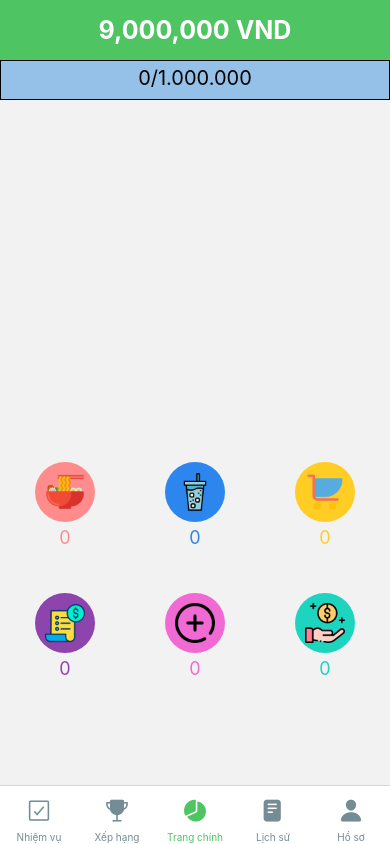
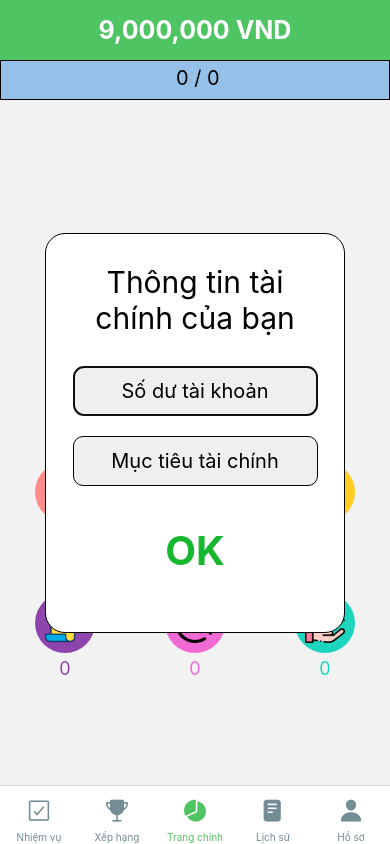
Before and after one commit to GrampHoang/BKudget, a React Native app: screen /Home in a window 390 px wide. Built offline with nearby package versions, Linux system fonts and the light colour scheme; some icons are missing.

Commit message:
save goal amount

```diff
--- a/components/HomeScreen/style.js
+++ b/components/HomeScreen/style.js
@@ -37,6 +37,7 @@ const styles = StyleSheet.create({
     modalTitle: {
       fontSize: 30,
       margin: 20,
+      textAlign: "center",
     },
     buttontextStyle: {
       color: '#16B830',
--- a/components/Utils/checkFirstLaunch.js
+++ b/components/Utils/checkFirstLaunch.js
@@ -1,14 +1,13 @@
 import AsyncStorage from '@react-native-async-storage/async-storage';
 
-const HAS_LAUNCHED = 'hasLaunched';
-
 function setAppLaunched() {
-  AsyncStorage.setItem(HAS_LAUNCHED, 'true');
+  AsyncStorage.setItem('@First_use', 'true');
 }
 
 export default async function checkIfFirstLaunch() {
   try {
-    const hasLaunched = await AsyncStorage.getItem(HAS_LAUNCHED);
+    const hasLaunched = await AsyncStorage.getItem('@First_use');
+    console.log(hasLaunched)
     if (hasLaunched === null) {
       setAppLaunched();
       return true;
--- /dev/null
+++ b/components/Utils/moneyFormat.js
@@ -0,0 +1,3 @@
+export function format (value) {
+    return value.toString().replace(/\B(?=(\d{3})+(?!\d))/g, ",")
+}
--- a/data/financeData.js
+++ b/data/financeData.js
@@ -1,4 +1,5 @@
 import {categoriesData } from './category';
+import AsyncStorage from '@react-native-async-storage/async-storage';
 
 export function updateData(id, amount, des) {
     categoriesData[id].expenses += amount;
@@ -11,3 +12,16 @@ export function storeData() {
 export function getCategoryData() {
 
 }
+
+export function totalExpense() {
+    return -categoriesData.slice(0,-1).reduce((a, b) => a + b.expense, 0) + categoriesData.slice(-1)[0].expense;
+}
+
+export async function saveFinanceInit(balance, goal) {
+    try {
+      await AsyncStorage.setItem('@Balance', balance)
+      await AsyncStorage.setItem('@Goal', goal)
+    } catch (e) {
+      // saving error
+    }
+}
--- a/screens/HomeScreen.js
+++ b/screens/HomeScreen.js
@@ -1,6 +1,6 @@
 import { StyleSheet, Text, View, FlatList, TouchableOpacity, Image, Modal, Pressable, TextInput} from 'react-native';
 import Header from '../components/Header.js';
-import React from 'react';
+import React, {useState, useEffect} from 'react';
 import { VictoryPie, VictoryLabel } from 'victory-native';
 import {Svg} from 'react-native-svg';
 import AsyncStorage from '@react-native-async-storage/async-storage';
@@ -8,26 +8,50 @@ import styles from '../components/HomeScreen/style.js';
 
 import {categoriesData } from '../data/category.js';
 import { COLORS } from '../constants/themes.js';
+import {totalExpense, saveFinanceInit} from '../data/financeData.js';
+import {format} from '../components/Utils/moneyFormat.js'
+import {checkIfFirstLaunch} from '../components/Utils/checkFirstLaunch.js'
 
 //
 
 
 const HomeScreen = ({navigation}) => {
 
-  const [categories, setCategories] = React.useState(categoriesData)
-  const [modalVisible, setModalVisible] = React.useState(false);
-  const [goalVisible, setGoalVisible] = React.useState(false);
-  const [categoryID, setCategoryID] = React.useState(0);
+  const [categories, setCategories] = useState(categoriesData)
+  const [modalVisible, setModalVisible] = useState(false);
+  const [goalVisible, setGoalVisible] = useState(false);
+  const [goal, setGoal] = useState('0');
+  const [balance, setBalance] = useState('0');
+  const [categoryID, setCategoryID] = useState(0);
+  const [total, setTotal] = useState(totalExpense())
 
-  function setGoal() {
-    const firstLaunch = async () => {
-      try {
-        return await AsyncStorage.getItem(FIRST_LAUNCHED)
-      } catch(e) {}
+  useEffect(() => {
+    firstInit()
+    getData()
+  }, []);
+
+  async function getData() {
+    try {
+      const b = await AsyncStorage.getItem('@Balance')
+      const g = await AsyncStorage.getItem('@Goal')
+      if(b !== null && g !== null) {
+        setBalance(b)
+        setGoal(g)
+      }
+    } catch(e) {
+      // error reading value
     }
-    if (firstLaunch === 'true')
-    {
-      setGoalVisible(true);
+  }
+
+  async function firstInit() {
+    try {
+      const firstLaunched = await AsyncStorage.getItem('@FirstUse');
+      if(firstLaunched === null) {
+        AsyncStorage.setItem('@FirstUse', 'false');
+        setGoalVisible(true)
+      }
+    } catch(e) {
+      // error reading value
     }
   }
 
@@ -123,8 +147,8 @@ const HomeScreen = ({navigation}) => {
     );
   }
 
-  const [amount, setAmount] = React.useState(0);
-  const [des, setDes] = React.useState('');
+  const [amount, setAmount] = useState(0);
+  const [des, setDes] = useState('');
   const handleAddExpense = () => {
 
   }
@@ -142,16 +166,23 @@ const HomeScreen = ({navigation}) => {
         >
           <View style={styles.centeredView}>
             <View style={styles.modalView}>
-              <Text style={styles.modalTitle}>Nhập mục tiêu tài chính của bạn</Text>
+              <Text style={styles.modalTitle}>Thông tin tài chính của bạn</Text>
               <TextInput
-                placeholder="Số tiền"
+                placeholder="Số dư tài khoản"
                 style = {styles.input}
                 keyboardType = "numeric"
-                onChangeText={newText => setAmount(newText)}
+                onChangeText={newText => setBalance(format(newText))}
+              />
+              <TextInput
+                placeholder="Mục tiêu tài chính"
+                style = {styles.input}
+                keyboardType = "numeric"
+                onChangeText={newText => setGoal(format(newText))}
               />
               <Pressable
                 style={styles.inputButton}
                 onPress={() => {
+                  saveFinanceInit(balance, goal)
                   setGoalVisible(!goalVisible)
                 }}
               >
@@ -160,7 +191,7 @@ const HomeScreen = ({navigation}) => {
             </View>
           </View>
         </Modal>
-        <Text style={styles.header}>0/1.000.000</Text>
+        <Text style={styles.header}> {total} / {goal}</Text>
         <View style= {{flex: 1}}>
           {renderChart()}
         </View>
```
